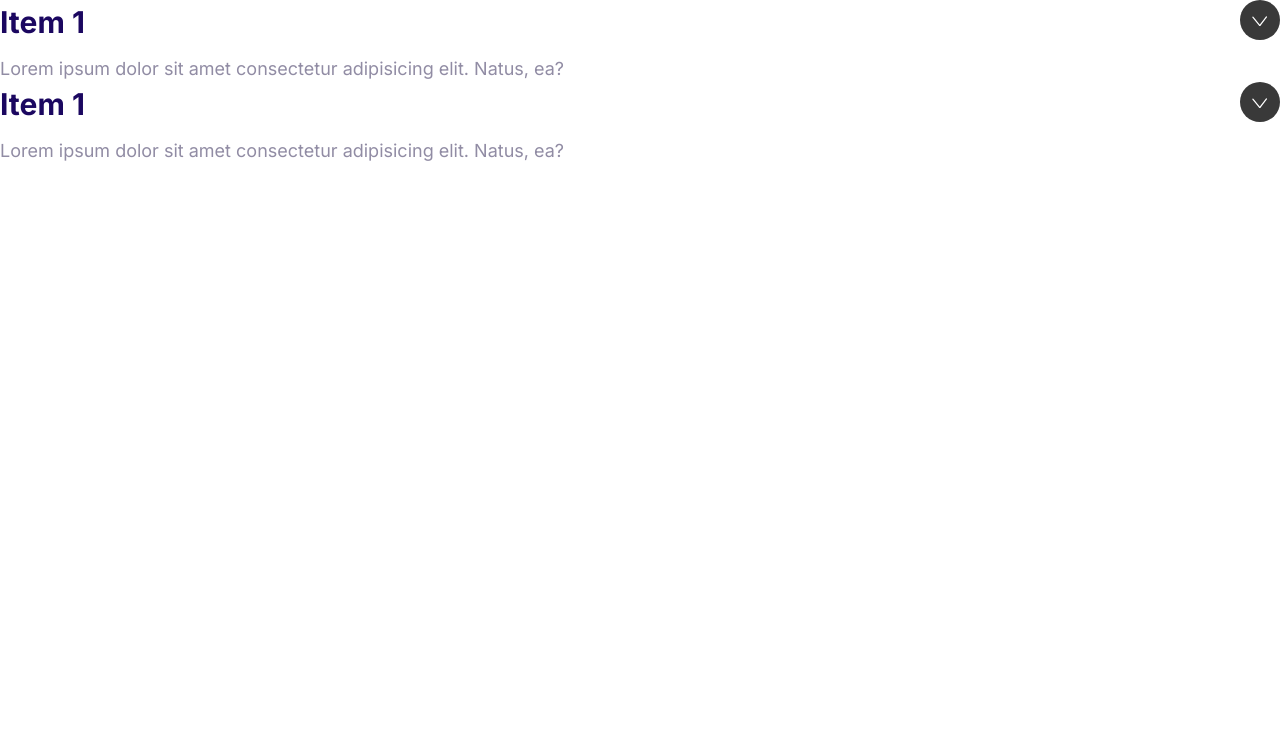
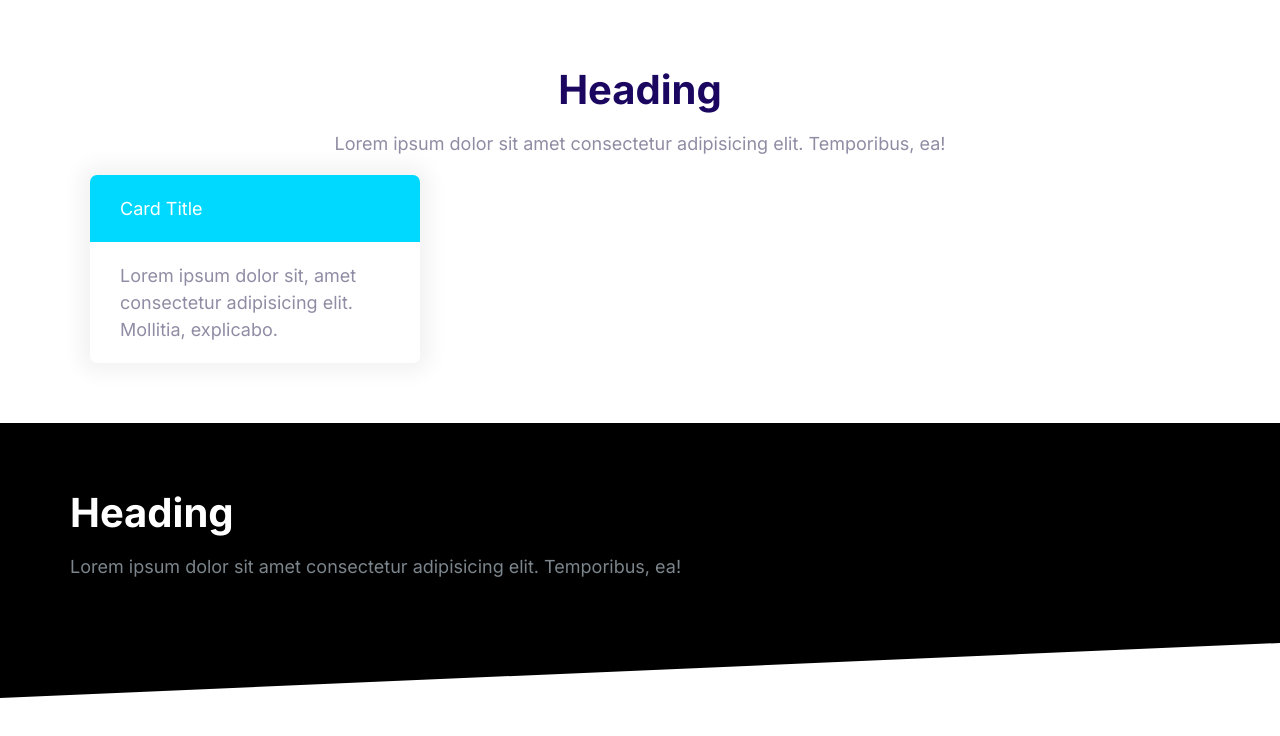
Before and after one commit to ogomola/ojmoshify, a plain HTML site: page index.html in a window 1280 px wide. Drawn offline with Linux system fonts and the light colour scheme.

Commit message:
Define Blocks

```diff
--- a/css/styles.css
+++ b/css/styles.css
@@ -568,3 +568,41 @@ a {
   max-height: 100vh;
   opacity: 1;
 }
+
+/* Blocks */
+.block {
+  --padding-vertical: 6rem;
+  padding: var(--padding-vertical) 2rem;
+}
+
+.block__header {
+  text-align: center;
+}
+
+.block__heading {
+  margin-top: 0;
+}
+
+.block--dark {
+  background: #000;
+  color: #7b858b;
+}
+
+.block--dark .block__heading {
+  color: #fff;
+}
+
+.block--skewed-right {
+  padding-bottom: calc(var(--padding-vertical) + 4rem);
+  clip-path: polygon(0% 0%, 100% 0%, 100% 100%, 0% 80%);
+}
+
+.block--skewed-left {
+  padding-bottom: calc(var(--padding-vertical) + 4rem);
+  clip-path: polygon(0% 0%, 100% 0%, 100% 80%, 0% 100%);
+}
+
+.container {
+  max-width: 1140px;
+  margin: 0 auto;
+}
--- a/index.html
+++ b/index.html
@@ -14,30 +14,33 @@
     <link rel="stylesheet" href="css/styles.css" />
   </head>
   <body>
-    <div class="collapsible collapsible--expanded">
-      <header class="collapsible__header">
-        <h2 class="collapsible__heading">Item 1</h2>
-          <svg class="icon icon--white collapsible__chevron">
-            <use xlink:href="images/sprite.svg#chevron"></use>
-          </svg>
-        </span>
+    <section class="block container">
+      <header class="block__header">
+        <h2 class="block__heading">Heading</h2>
+        <p>
+          Lorem ipsum dolor sit amet consectetur adipisicing elit. Temporibus,
+          ea!
+        </p>
       </header>
-      <div class="collapsible__content">
-        Lorem ipsum dolor sit amet consectetur adipisicing elit. Natus, ea?
+      <div style="width: 30%">
+        <div class="card card--secondary">
+          <header class="card__header">Card Title</header>
+          <div class="card__body">
+            Lorem ipsum dolor sit, amet consectetur adipisicing elit. Mollitia,
+            explicabo.
+          </div>
+        </div>
       </div>
-    </div>
-    <div class="collapsible collapsible--expanded">
-      <header class="collapsible__header">
-        <h2 class="collapsible__heading">Item 1</h2>
-          <svg class="icon icon--white collapsible__chevron">
-            <use xlink:href="images/sprite.svg#chevron"></use>
-          </svg>
-        </span>
-      </header>
-      <div class="collapsible__content">
-        Lorem ipsum dolor sit amet consectetur adipisicing elit. Natus, ea?
+    </section>
+    <section class="block block--dark block--skewed-left">
+      <div class="container">
+        <h2 class="block__heading">Heading</h2>
+        <p>
+          Lorem ipsum dolor sit amet consectetur adipisicing elit. Temporibus,
+          ea!
+        </p>
       </div>
-    </div>
+    </section>
     <script src="js/main.js"></script>
   </body>
 </html>
```
Also changed, not shown: components/blocks.html (added, +25 -0 lines).
